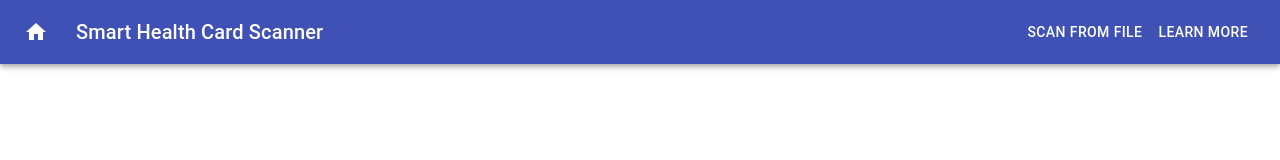
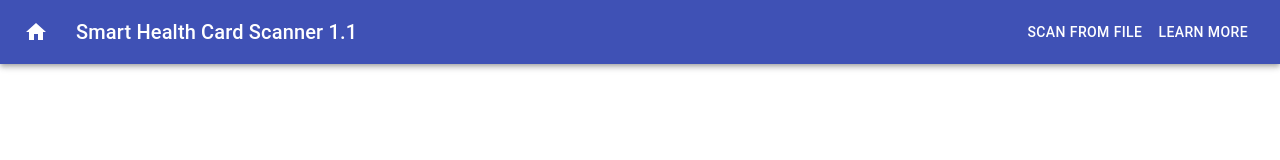
Before and after one commit to damaguire/SmartHealthCardScanner, a React (Create React App) app: page / in a window 1280 px wide. Shown: the top 160 px of the page. Built offline with nearby package versions, Linux system fonts and the light colour scheme.

Commit message:
Update Navbar.js

```diff
--- a/src/Navbar.js
+++ b/src/Navbar.js
@@ -36,7 +36,7 @@ function Navbar() {
             <HomeIcon />
           </IconButton>
           <Typography variant="h6" className={classes.title}>
-            Smart Health Card Scanner
+            Smart Health Card Scanner 1.1
           </Typography>
           <Button color="inherit" href="/file">Scan From File</Button>
           <Button color="inherit" href="https://spec.smarthealth.cards/">Learn More</Button>
```
